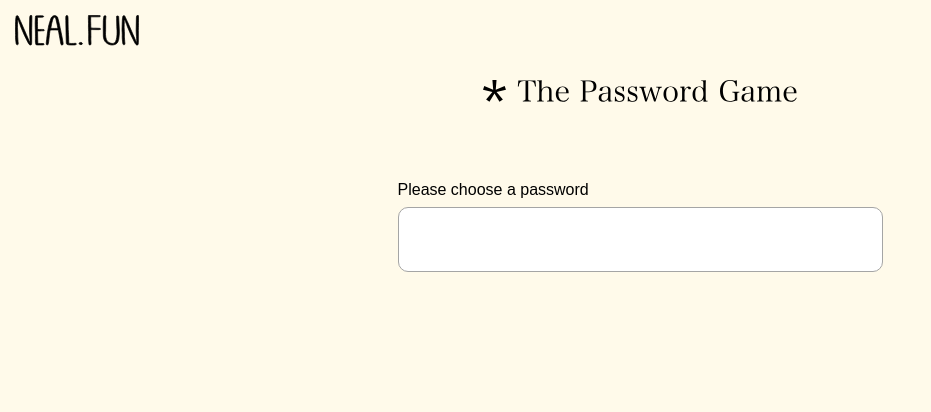
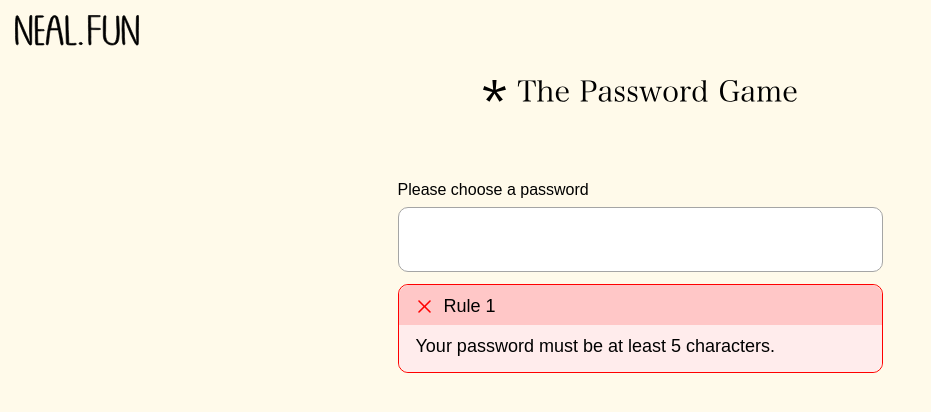
Before and after one commit to pranjalgupta4/Password-Game, a React (Vite) app: page / in a window 1280 px wide. Shown: the top 412 px of the page, without its empty margins (0-931 px from the left). Built offline with nearby package versions, Linux system fonts and the light colour scheme.

Commit message:
Playable Upto rule 7

```diff
--- a/src/Component/Content.jsx
+++ b/src/Component/Content.jsx
@@ -1,15 +1,18 @@
 import style from "./Content.module.css";
 import gameTitle from "/gametitle.svg";
 import Rules from "./Rules";
-import { useRef } from "react";
+import { useRef, useState } from "react";
 
 export default function Content() {
   const inputBoxRef = useRef(null);
+  const [password, setPassword] = useState("");
+  const [numRules, setNumRules] = useState(1);
 
   const handleInput = () => {
     if (inputBoxRef.current) {
       inputBoxRef.current.style.height = "auto";
       inputBoxRef.current.style.height = `${inputBoxRef.current.scrollHeight}px`;
+      setPassword(inputBoxRef.current.value);
     }
   };
 
@@ -29,7 +32,11 @@ export default function Content() {
             className={style.inputBox}
           ></textarea>
         </div>
-        <Rules></Rules>
+        <Rules
+          input={password}
+          numRules={numRules}
+          setNumRules={setNumRules}
+        ></Rules>
       </div>
     </div>
   );
--- a/src/Component/Rules.jsx
+++ b/src/Component/Rules.jsx
@@ -1,5 +1,22 @@
 import Rule from "./Rule";
-
-export default function Rules() {
-  return;
+import RulesList from "./RulesList/RulesList";
+import style from "./Rules.module.css";
+import { useEffect } from "react";
+export default function Rules({ input, numRules, setNumRules }) {
+  const activeRule = RulesList.slice(0, numRules);
+  let statusArray = [];
+  useEffect(() => {
+    if (!statusArray.includes(false)) {
+      setNumRules((prev) => prev + 1);
+    }
+  }, [input]);
+  return (
+    <div className={style.rules}>
+      {activeRule.map((func, index) => {
+        const temp = func(input);
+        statusArray[index] = temp.isFollowed;
+        return <div key={index}>{temp.comp}</div>;
+      })}
+    </div>
+  );
 }
--- a/src/Component/Rules.module.css
+++ b/src/Component/Rules.module.css
@@ -53,3 +53,15 @@
 .unordered-list{
   margin-left: 40px;
 }
+
+.rules{
+  display: flex;
+  flex-direction: column-reverse;
+  gap: 10px;
+  overflow: scroll;
+  scrollbar-width: none;
+  -ms-overflow-style: none;
+}
+.rules::-webkit-scrollbar {
+  display: none;
+}
--- a/src/Component/RulesList/RulesList.jsx
+++ b/src/Component/RulesList/RulesList.jsx
@@ -12,87 +12,118 @@ import chessFens from "../assets/chessFens";
 import periodicTable from "../assets/periodicTable";
 
 const RulesList = [
-  function Rule1({ input }) {
-    return (
+  function Rule1(input) {
+    const isFollowed = input.length >= 5 ? true : false;
+    return {
+      comp: (
         <Rule
-        status={input.length >= 5 ? true : false}
+          status={isFollowed}
           index="1"
           description="Your password must be at least 5 characters."
         />
-    );
+      ),
+      isFollowed,
+    };
   },
-  function Rule2(props) {
+  function Rule2(input) {
     const reg = /\d/g;
-    return (
+    const isFollowed = input.match(reg) ? true : false;
+    return {
+      comp: (
         <Rule
-        status={props.input.match(reg) ? true : false}
+          status={isFollowed}
           index="2"
           description="Your password must include a number."
         />
-    );
+      ),
+      isFollowed,
+    };
   },
-  function Rule3({ input }) {
+  function Rule3(input) {
     const reg = /[A-Z]/g;
+    const isFollowed = input.match(reg) ? true : false;
+    return {
+      comp: (
+        <Rule
+          status={isFollowed}
+          index="3"
+          description="Your password must include an uppercase letter."
+        />
+      ),
+      isFollowed,
+    };
+  },
+  function Rule4(input) {
+    const reg = /[^\w\s]/g;
+    const isFollowed = input.match(reg) ? false : true;
+    return {
+      comp: (
+        <Rule
+          status={isFollowed}
+          index="4"
+          description="Your password must include a special character."
+        />
+      ),
+      isFollowed,
+    };
+  },
+  function Rule5(input) {
+    const reg = /\d/g;
+    let result = input.match(reg);
+    let sum = 0;
+    if (result) {
+      result = result.map(Number);
+      result.forEach((num) => {
+        sum += num;
+      });
+    }
+    const isFollowed = sum === 25 ? true : false;
+
+    return {
+      comp: (
+        <Rule
+          status={isFollowed}
+          index="5"
+          description="The digits in your password must add up to 25."
+        />
+      ),
+      isFollowed,
+    };
+  },
+  function Rule6(input) {
+    const reg =
+      /(January|February|March|April|May|June|July|August|September|October|November|December)/gi;
+    const isFollowed = input.match(reg) ? false : true;
+    return {
+      comp: (
+        <Rule
+          status={isFollowed}
+          index="6"
+          description="Your password must include a month of the year."
+        />
+      ),
+      isFollowed,
+    };
+  },
+  function Rule7(input) {
+    const reg = /I|V|X|L|C|D|M/g;
+    const isFollowed = input.match(reg) ? false : true;
+    return {
+      comp: (
+        <Rule
+          status={isFollowed}
+          index="7"
+          description="Your password must include a roman numeral."
+        />
+      ),
+      isFollowed,
+    };
+  },
+  function Rule8(input) {
+    const reg = /(pepsi|starbucks|shell)/gi;
     return (
       <Rule
         status={input.match(reg) ? true : false}
-        index="3"
-        description="Your password must include an uppercase letter."
-      />
-    );
-  },
-  function Rule4(props) {
-    const reg = /[^\w\s]/g;
-    return (
-      <Rule
-        status={props.input.match(reg) ? false : true}
-        index="4"
-        description="Your password must include a special character."
-      />
-    );
-  },
-  function Rule5({ input }) {
-    const reg = /\d/g;
-    const result = input.match(reg).map(Number);
-    let sum = 0;
-    result.forEach((num) => {
-      sum += num;
-    });
-
-    return (
-      <Rule
-        status={sum === 25}
-        index="5"
-        description="The digits in your password must add up to 25."
-      />
-    );
-  },
-  function Rule6(props) {
-    const reg =
-      /(January|February|March|April|May|June|July|August|September|October|November|December)/gi;
-    return (
-      <Rule
-        status={props.input.match(reg) ? true : false}
-        index="6"
-        description="Your password must include a month of the year."
-      />
-    );
-  },
-  function Rule7({ input }) {
-    const reg = /I|V|X|L|C|D|M/g;
-    return (
-      <Rule
-        status={input.match(reg) ? True : False}
-        index="7"
-        description="Your password must include a roman numeral."
-      />
-    );
-  },
-  function Rule8(props) {
-    const reg = /(pepsi|starbucks|shell)/gi;
-    return (
-      <Rule
-        status={props.input.match(reg) ? true : false}
         index="8"
         description="Your password must include one of our sponsors:"
       >
@@ -108,7 +139,7 @@ const RulesList = [
       </Rule>
     );
   },
-  function Rule9({ input }) {
+  function Rule9(input) {
     const reg = /(M{0,3})(CM|CD|D?C{0,3})(XC|XL|L?X{0,3})(IX|IV|V?I{0,3})/g;
     const romanNums = input.match(reg);
 
@@ -140,7 +171,7 @@ const RulesList = [
       />
     );
   },
-  function Rule10(props) {
+  function Rule10(input) {
     const [imgUrl, setImgUrl] = useState(defaultCaptcha);
     const [captchaText, setCaptchaText] = useState("WCf6Uc");
 
@@ -173,7 +204,7 @@ const RulesList = [
     const reg = new RegExp(captchaText);
     return (
       <Rule
-        status={props.input.match(reg) ? true : false}
+        status={input.match(reg) ? true : false}
         index="10"
         description="Your password must include this CAPTCHA:"
       >
@@ -193,7 +224,7 @@ const RulesList = [
       </Rule>
     );
   },
-  function Rule11({ input }) {
+  function Rule11(input) {
     const [wordleAnswer, setWordleAnswer] = useState();
 
     const wordleHandler = useCallback(async function () {
@@ -230,18 +261,18 @@ const RulesList = [
       />
     );
   },
-  function Rule12(props) {
+  function Rule12(input) {
     const reg =
       /(He|Li|Be|Ne|Na|Mg|Al|Si|Cl|Ar|Ca|Sc|Ti|Cr|Mn|Fe|Co|Ni|Cu|Zn|Ga|Ge|As|Se|Br|Kr|Rb|Sr|Zr|Nb|Mo|Tc|Ru|Rh|Pd|Ag|Cd|In|Sn|Sb|Te|Xe|Cs|Ba|La|Ce|Pr|Nd|Pm|Sm|Eu|Gd|Tb|Dy|Ho|Er|Tm|Yb|Lu|Hf|Ta|W|Re|Os|Ir|Pt|Au|Hg|Tl|Pb|Bi|Po|At|Rn|Fr|Ra|Ac|Th|Pa|Np|Pu|Am|Cm|Bk|Cf|Es|Fm|Md|No|Lr|Rf|Db|Sg|Bh|Hs|Mt|Ds|Rg|Cn|Fl|Lv|Ts|Og)/g;
     return (
       <Rule
-        status={props.input.match(reg) ? true : false}
+        status={input.match(reg) ? true : false}
         index="12"
         description="Your password must include a two letter symbol from the periodic table."
       />
     );
   },
-  function Rule13({ input }) {
+  function Rule13(input) {
     const moonPhaseObject = {
       "New Moon": "🌑",
       "Waxing Crescent": "🌒",
@@ -290,15 +321,15 @@ const RulesList = [
       />
     );
   },
-  function Rule14(props) {
+  function Rule14(input) {
     const place = googleMapList[Math.floor(Math.random() * 64)];
     const reg = new RegExp(place.title, "gi");
     const countries = [];
     countryNames.map((name) => {
       const reg2 = new RegExp(name, "gi");
-      props.input.match(reg2) && countries.push(name);
+      input.match(reg2) && countries.push(name);
     });
-    const status = props.input.match(reg) ? true : false;
+    const status = input.match(reg) ? true : false;
 
     return (
       <Rule
@@ -326,7 +357,7 @@ const RulesList = [
       </Rule>
     );
   },
-  function Rule15({ input }) {
+  function Rule15(input) {
     const reg = /\d+/g;
     const nums = input.match(reg);
     let check = false;
@@ -343,7 +374,7 @@ const RulesList = [
       description="Your password must include the current phase of the moon as an emoji."
     />;
   },
-  function Rule16(props) {
+  function Rule16(input) {
     const description = (
       <>
         Your password must include the best move in
@@ -362,8 +393,8 @@ const RulesList = [
     let element = [];
     const index = Math.floor(Math.random() * 192);
 
-    if (props.input.match(reg)) {
-      const moves = props.input.match(reg);
+    if (input.match(reg)) {
+      const moves = input.match(reg);
       moves.map((move) => {
         try {
           const chess = new Chess();
@@ -428,7 +459,7 @@ const RulesList = [
       </Rule>
     );
   },
-  function Rule17({ input }) {
+  function Rule17(input) {
     const reg = /🥚/g;
 
     return (
@@ -439,7 +470,7 @@ const RulesList = [
       />
     );
   },
-  function Rule18(props) {
+  function Rule18(input) {
     let status = false;
     function calculateTotalAtomicMass(input) {
       const reg = /[A-Z][a-z]?/g;
@@ -460,7 +491,7 @@ const RulesList = [
       }, 0);
     }
 
-    const totalMass = calculateTotalAtomicMass(props.input);
+    const totalMass = calculateTotalAtomicMass(input);
     totalMass === 200 ? (status = true) : (status = false);
 
     return (
@@ -471,7 +502,7 @@ const RulesList = [
       />
     );
   },
-  // function Rule22(props) {
+  // function Rule22(input) {
   //   const description = (
   //     <>
   //       <p>Your password must contain one of the following affirmations:</p>
@@ -486,7 +517,7 @@ const RulesList = [
 
   //   return (
   //     <Rule
-  //       status={props.input.match(reg) ? true : false}
+  //       status={input.match(reg) ? true : false}
   //       description={description}
   //       index="22"
   //     />
```
Lines whose indentation alone changed are shown as unchanged.
